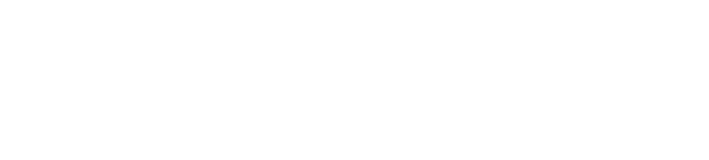
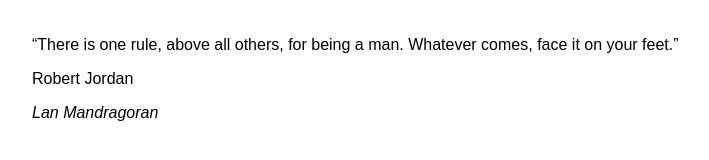
Before and after one commit to j-lyttle/j-lyttle.github.io, a plain HTML site: page quotes.html in a window 1280 px wide. Shown: the whole page, without its empty margins (28-737 px from the left). Drawn offline with Linux system fonts and the light colour scheme.

Commit message:
Update quotes.html

```diff
--- a/quotes.html
+++ b/quotes.html
@@ -5,7 +5,6 @@
     <meta name="viewport" content="width=device-width, initial-scale=1.0">
     <style>
         body {
-            color: white; /* Set text color to black for contrast */
             margin: 0;
             padding: 20px;
             font-family: Oswald, sans-serif;
@@ -24,11 +23,21 @@
 <script>
 
     function generateQuote(){
-        let quotes = [["Neil Gaiman", "Coraline", "Fairy tales are more than true: not because they tell us that dragons exist, but because they tell us that dragons can be beaten."],
-            ["Steven Erikson", "Anomander Rake", "There is no struggle too vast, no odds too overwhelming, for even should we fail - should we fall - we will know that we have lived."],
-            ["James Moloney","The Book of Lies","My fate is my own; my heart remains free \nNot magic but wisdum reveals destiny."]];
+        let quotes = [["Neil Gaiman", "Coraline", "Fairy tales are more than true: not because they tell us that dragons exist, but because they tell us that dragons can be beaten."]
+            ,["Steven Erikson", "Anomander Rake", "There is no struggle too vast, no odds too overwhelming, for even should we fail - should we fall - we will know that we have lived."]
+            ,["James Moloney", "The Book of Lies", "My fate is my own; my heart remains free \nNot magic but wisdum reveals destiny."]
+            ,["Robert Jordan", "Lan Mandragoran", "There is one rule, above all others, for being a man. Whatever comes, face it on your feet."]
+            ,["Robert Jordan", "Rand Al'Thor", "Because each time we live, we get to love again."]
+            ,["Robert Jordan", "The Eye of the World", "Death is lighter than a feather. Duty, heavier than a mountain."]
+            ,["Steven Erikson", "Deadhouse Gates", "Children are dying. That‘s a succinct summary of human kind, I’d say. Who needs tomes and volumes of history? Children are dying. The injustices of the world hide in those three words. Quote me, Duiker, and your work‘s done."]
+            ,["Steven Erikson", "Itkovian", "I am not yet done"]
+            ,["Nelson Mandela", "", "The greatest glory in living lies not in never falling, but in rising every time we fall."]
+            ,["Brandon Sanderson", "The Way of Kings", "Life before Death. \nStrength before Weakness.\nJourney before Destination."]
+            ,["Brandon Sanderson", "Oathbringer", "The most important step a man can take. It's not the first one, is it?\nIt's the next one. Always the next step, Dalinar."]
+            ,["Brandon Sanderson", "Wit", "Failure is the mark of a life well lived. In turn, the only way to live without failure is to be of no use to anyone"]
+            ,["Brandon Sanderson", "Rhythm of War", "It will, but then it will get better. Then it will get worse again. Then better. This is life, and I will not lie by saying every day will be sunshine. But there will be sunshine again, and that is a very different thing to say. That is truth. I promise you, Kaladin: You will be warm again."]
 
-
+        ];
 
     quote = quotes[quotes.length * Math.random() | 0]
 
```
